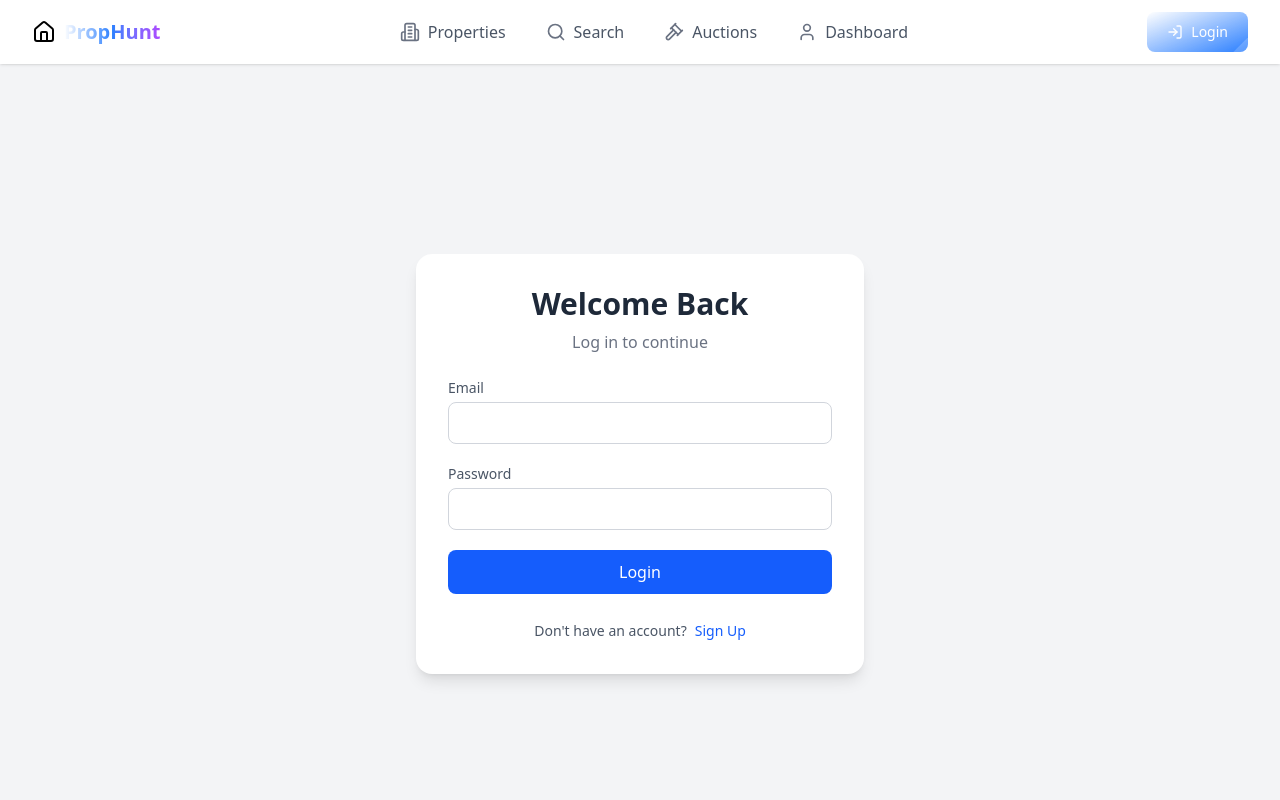
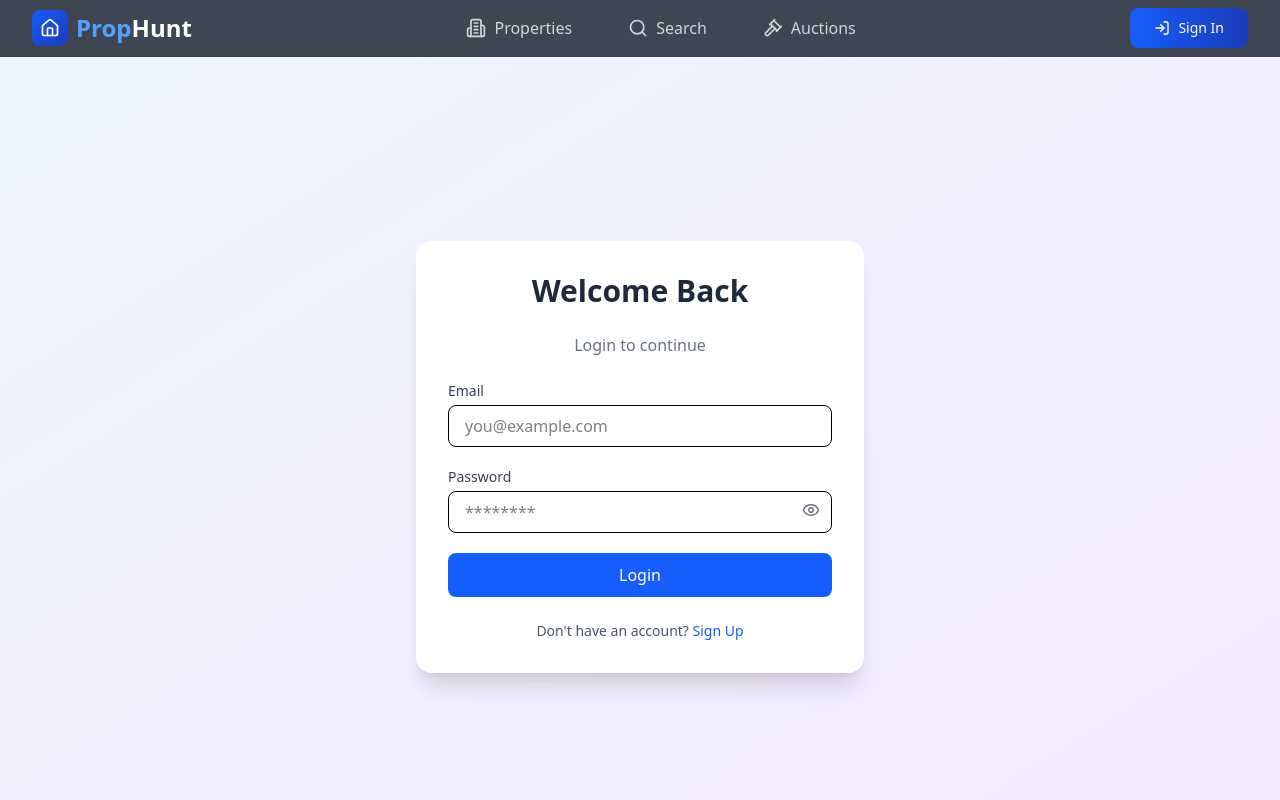
Before and after one commit to MohitSingh250/PropHunt, a React (Vite) app: page /login in a window 1280 px wide. Shown: the top 800 px of the page. Built offline with nearby package versions, Linux system fonts and the light colour scheme.

Commit message:
completed capstone part

```diff
--- a/src/components/Navbar.jsx
+++ b/src/components/Navbar.jsx
@@ -1,84 +1,130 @@
+import React, { useEffect, useState, useRef } from 'react';
 import { Link } from 'react-router-dom';
-import { Home, Search as SearchIcon, Gavel, User, LogIn, Building2 } from 'lucide-react';
+import { supabase } from '../supabase';
+import {
+  Home,
+  Search as SearchIcon,
+  Gavel,
+  User,
+  LogIn,
+  LogOut,
+  Building2,
+  ChevronDown,
+} from 'lucide-react';
 
 export function Navbar() {
+  const [user, setUser] = useState(null);
+  const [dropdownOpen, setDropdownOpen] = useState(false);
+  const dropdownRef = useRef(null);
+
+  useEffect(() => {
+    supabase.auth.getUser().then(({ data: { user } }) => setUser(user));
+
+    const { data: listener } = supabase.auth.onAuthStateChange((_, session) => {
+      setUser(session?.user || null);
+    });
+
+    const handleClickOutside = (e) => {
+      if (dropdownRef.current && !dropdownRef.current.contains(e.target)) {
+        setDropdownOpen(false);
+      }
+    };
+    document.addEventListener('mousedown', handleClickOutside);
+
+    return () => {
+      listener?.subscription.unsubscribe();
+      document.removeEventListener('mousedown', handleClickOutside);
+    };
+  }, []);
+
+  const handleLogout = async () => {
+    await supabase.auth.signOut();
+    setDropdownOpen(false);
+  };
+
   return (
-    <nav className="sticky top-0 z-50 bg-white/90 backdrop-blur-lg shadow-sm hover:shadow-md transition-shadow duration-300">
-      <div className="max-w-7xl mx-auto px-4 sm:px-6 lg:px-8">
-        <div className="flex items-center justify-between h-16">
-          <Link
-            to="/"
-            className="flex items-center gap-2 group"
-          >
-            <div className="relative">
-              <Home className="h-6 w-6 text-primary-500 group-hover:text-primary-600 transition-all duration-300 group-hover:scale-110" />
-              <div className="absolute inset-0 rounded-full bg-primary-100 opacity-0 group-hover:opacity-100 transition-opacity duration-300 -z-10" />
+    <nav className="sticky top-0 z-50 bg-gray-900/80 backdrop-blur-md border-b border-gray-700/50">
+      <div className="max-w-7l mx-auto px-4 sm:px-6 lg:px-8">
+        <div className="flex items-center justify-between h-14">
+          <Link to="/" className="flex items-center space-x-2 group">
+            <div className="p-2 bg-gradient-to-br from-blue-600 to-blue-800 rounded-lg transform group-hover:rotate-6 transition-all duration-300">
+              <Home className="h-5 w-5 text-white" />
             </div>
-            <span className="text-xl font-bold bg-gradient-to-r from-primary-500 via-blue-500 to-purple-500 bg-clip-text text-transparent group-hover:bg-gradient-to-r group-hover:from-primary-600 group-hover:via-blue-600 group-hover:to-purple-600 transition-all duration-500">
-              PropHunt
+            <span className="text-2xl font-bold text-white">
+              <span className="text-blue-400">Prop</span>Hunt
             </span>
           </Link>
 
-          <div className="hidden md:flex items-center space-x-10">
-            <Link
-              to="/properties"
-              className="nav-link relative group"
+          {/* Navigation Links */}
+          <div className="hidden md:flex items-center space-x-8">
+            <NavItem to="/properties" icon={<Building2 />} label="Properties" />
+            <NavItem to="/search" icon={<SearchIcon />} label="Search" />
+            <NavItem to="/auctions" icon={<Gavel />} label="Auctions" />
+          </div>
+
+          <div className="relative" ref={dropdownRef}>
+            {user ? (
+              <>
+                <button
+                  onClick={() => setDropdownOpen((prev) => !prev)}
+                  className="flex items-center gap-2 px-4 py-2 bg-gradient-to-br from-gray-800 to-gray-700 text-white rounded-full hover:shadow transition-all"
                 >
-              <div className="flex items-center gap-2">
-                <Building2 className="h-5 w-5 text-gray-500 group-hover:text-primary-500 transition-all" />
-                <span className="text-gray-600 group-hover:text-gray-900 font-medium">Properties</span>
-              </div>
-              <div className="absolute bottom-0 left-0 h-0.5 bg-primary-500 w-0 group-hover:w-full transition-all duration-300 origin-left" />
-            </Link>
-
-            <Link
-              to="/search"
-              className="nav-link relative group"
-            >
-              <div className="flex items-center gap-2">
-                <SearchIcon className="h-5 w-5 text-gray-500 group-hover:text-primary-500 transition-all" />
-                <span className="text-gray-600 group-hover:text-gray-900 font-medium">Search</span>
-              </div>
-              <div className="absolute bottom-0 left-0 h-0.5 bg-primary-500 w-0 group-hover:w-full transition-all duration-300 origin-left" />
-            </Link>
-
-            <Link
-              to="/auctions"
-              className="nav-link relative group"
-            >
-              <div className="flex items-center gap-2">
-                <Gavel className="h-5 w-5 text-gray-500 group-hover:text-primary-500 transition-all" />
-                <span className="text-gray-600 group-hover:text-gray-900 font-medium">Auctions</span>
-              </div>
-              <div className="absolute bottom-0 left-0 h-0.5 bg-primary-500 w-0 group-hover:w-full transition-all duration-300 origin-left" />
-            </Link>
-
+                  <User className="h-5 w-5" />
+                  <ChevronDown className="h-4 w-4" />
+                </button>
+                {dropdownOpen && (
+                  <div className="absolute right-0 mt-2 w-48 bg-white rounded-xl shadow-lg ring-1 ring-gray-200 z-50">
                     <Link
                       to="/dashboard"
-              className="nav-link relative group"
+                      onClick={() => setDropdownOpen(false)}
+                      className="flex items-center px-4 py-2 text-sm text-gray-700 hover:bg-gray-100"
                     >
-              <div className="flex items-center gap-2">
-                <User className="h-5 w-5 text-gray-500 group-hover:text-primary-500 transition-all" />
-                <span className="text-gray-600 group-hover:text-gray-900 font-medium">Dashboard</span>
+                      <User className="h-4 w-4 mr-2" />
+                      Dashboard
+                    </Link>
+                    <button
+                      onClick={handleLogout}
+                      className="flex w-full items-center px-4 py-2 text-sm text-red-600 hover:bg-red-50"
+                    >
+                      <LogOut className="h-4 w-4 mr-2" />
+                      Logout
+                    </button>
                   </div>
-              <div className="absolute bottom-0 left-0 h-0.5 bg-primary-500 w-0 group-hover:w-full transition-all duration-300 origin-left" />
-            </Link>
-          </div>
-
+                )}
+              </>
+            ) : (
               <Link
                 to="/login"
-            className="relative inline-flex items-center px-5 py-2.5 overflow-hidden text-sm font-medium text-white rounded-lg group bg-gradient-to-br from-primary-500 to-blue-500 hover:from-primary-600 hover:to-blue-600 transition-all duration-300 hover:shadow-lg hover:-translate-y-0.5"
+                className="relative inline-flex items-center px-6 py-2.5 overflow-hidden text-sm font-medium text-white rounded-lg group"
               >
-            <span className="relative z-10 flex items-center">
-              <LogIn className="h-4 w-4 mr-2 transition-transform group-hover:translate-x-1" />
-              Login
+                <span className="absolute inset-0 bg-gradient-to-r from-blue-600 to-blue-800 rounded-lg"></span>
+                <span className="absolute right-0 -bottom-0 w-8 h-20 -mb-8 -mr-2 transition-all duration-500 transform rotate-45 translate-x-12 group-hover:-translate-x-40 bg-white/20"></span>
+                <span className="relative z-10 flex items-center space-x-2">
+                  <LogIn className="h-4 w-4" />
+                  <span>Sign In</span>
                 </span>
-            <span className="absolute right-0 -bottom-0 w-8 h-32 -mb-8 -mr-2 transition-all duration-500 transform rotate-45 translate-x-12 group-hover:-translate-x-40 bg-white/20"></span>
               </Link>
+            )}
+          </div>
         </div>
       </div>
     </nav>
   );
 }
 
+function NavItem({ to, icon, label }) {
+  return (
+    <Link
+      to={to}
+      className="relative px-3 py-2 text-gray-300 hover:text-white transition-colors duration-200 group"
+    >
+      <div className="flex items-center space-x-2">
+        {React.cloneElement(icon, { className: 'h-5 w-5' })}
+        <span>{label}</span>
+      </div>
+      <div className="absolute bottom-0 left-1/2 h-0.5 w-0 bg-blue-500 group-hover:w-full transition-all duration-300 origin-center -translate-x-1/2" />
+    </Link>
+  );
+}
+
 export default Navbar;
--- a/src/pages/Home.jsx
+++ b/src/pages/Home.jsx
@@ -14,35 +14,47 @@ export function HomePage() {
     <div className="bg-white">
       {/* Hero Section */}
       <section className="relative h-screen flex items-center justify-center overflow-hidden">
-        <div className="absolute inset-0 bg-[url('https://images.unsplash.com/photo-1564013799919-ab600027ffc6?ixlib=rb-4.0.3&ixid=M3wxMjA3fDB8MHxwaG90by1wYWdlfHx8fGVufDB8fHx8fA%3D%3D&auto=format&fit=crop&w=3270&q=80')] bg-cover bg-center">
-          <div className="absolute inset-0 bg-gradient-to-t from-white via-white/70 to-transparent"></div>
+  <div className="absolute inset-0 bg-[url('https://images.unsplash.com/photo-1564013799919-ab600027ffc6?ixlib=rb-4.0.3&ixid=M3wxMjA3fDB8MHxwaG90by1wYWdlfHx8fGVufDB8fHx8fA%3D%3D&auto=format&fit=crop&w=3270&q=80')] bg-cover bg-center bg-fixed">
+    <div className="absolute inset-0 bg-gradient-to-t from-gray-900/90 via-gray-900/50 to-gray-900/30"></div>
   </div>
 
   <div className="container relative z-10 px-4 text-center">
     <motion.h1
       initial={{ opacity: 0, y: 20 }}
       animate={{ opacity: 1, y: 0 }}
-            className="text-4xl md:text-6xl font-bold text-gray-900 mb-6"
+      className="text-4xl md:text-6xl lg:text-7xl font-bold text-white mb-6 leading-tight"
     >
-            Discover <span className="text-blue-600">Exceptional</span> Properties
+      Discover <span className="text-transparent bg-clip-text bg-gradient-to-r from-blue-400 to-blue-600">Exceptional</span> Properties
     </motion.h1>
 
     <motion.p
       initial={{ opacity: 0, y: 20 }}
       animate={{ opacity: 1, y: 0 }}
       transition={{ delay: 0.1 }}
-            className="text-xl md:text-2xl text-gray-600 mb-8 max-w-3xl mx-auto"
+      className="text-xl md:text-2xl text-gray-300 mb-10 max-w-3xl mx-auto font-light"
     >
-            Premium real estate auctions featuring luxury homes, commercial properties, and unique investments
+      Premium real estate auctions featuring luxury homes, commercial properties, and unique investment opportunities worldwide
     </motion.p>
 
     <motion.div
       initial={{ opacity: 0, y: 20 }}
       animate={{ opacity: 1, y: 0 }}
       transition={{ delay: 0.2 }}
-            className="max-w-md mx-auto"
+      className="max-w-2xl mx-auto"
     >
       <SearchBar />
+    </motion.div>
+
+    <motion.div
+      initial={{ opacity: 0 }}
+      animate={{ opacity: 1 }}
+      transition={{ delay: 0.3 }}
+      className="flex justify-center gap-4 mt-12"
+    >
+      <button className="px-8 py-3 bg-gradient-to-r from-blue-600 to-blue-800 text-white font-medium rounded-lg hover:shadow-xl hover:shadow-blue-500/20 transition-all duration-300 hover:-translate-y-1">
+        View Auctions
+      </button>
+
     </motion.div>
   </div>
 
@@ -50,12 +62,43 @@ export function HomePage() {
     initial={{ opacity: 0 }}
     animate={{ opacity: 1 }}
     transition={{ delay: 1 }}
-          className="absolute bottom-8 left-1/2 -translate-x-1/2 animate-bounce"
+    className="absolute bottom-8 left-1/2 -translate-x-1/2"
   >
-          <div className="h-8 w-5 rounded-full border-2 border-gray-900 flex justify-center">
-            <div className="h-1 w-1 bg-gray-900 rounded-full mt-1"></div>
+    <div className="flex flex-col items-center">
+      <span className="text-sm text-gray-300 mb-2">Scroll Down</span>
+      <div className="h-10 w-6 rounded-3xl border-2 border-blue-400 flex justify-center relative">
+        <motion.div
+          animate={{
+            y: [0, 12, 0],
+          }}
+          transition={{
+            duration: 1.5,
+            repeat: Infinity,
+            repeatType: "loop",
+          }}
+          className="h-2 w-1 bg-blue-400 rounded-full absolute top-2"
+        ></motion.div>
+      </div>
     </div>
   </motion.div>
+
+  {/* Floating stats */}
+  <div className="absolute bottom-10 right-10 hidden lg:block">
+    <div className="grid grid-cols-3 gap-4 text-white">
+      <div className="bg-white/10 backdrop-blur-sm p-4 rounded-lg text-center border border-white/10">
+        <div className="text-2xl font-bold text-blue-400">10K+</div>
+        <div className="text-xs uppercase tracking-wider">Properties</div>
+      </div>
+      <div className="bg-white/10 backdrop-blur-sm p-4 rounded-lg text-center border border-white/10">
+        <div className="text-2xl font-bold text-blue-400">95%</div>
+        <div className="text-xs uppercase tracking-wider">Success Rate</div>
+      </div>
+      <div className="bg-white/10 backdrop-blur-sm p-4 rounded-lg text-center border border-white/10">
+        <div className="text-2xl font-bold text-blue-400">$5B+</div>
+        <div className="text-xs uppercase tracking-wider">Transactions</div>
+      </div>
+    </div>
+  </div>
 </section>
 
       {/* Featured Properties */}
--- a/src/pages/Login.jsx
+++ b/src/pages/Login.jsx
@@ -1,94 +1,144 @@
 import { useState } from 'react';
+import { useNavigate } from 'react-router-dom';
 import { supabase } from '../supabase';
-import { useNavigate } from 'react-router-dom';
+import { Eye, EyeOff } from 'lucide-react';
 
-export function Login() {
+export default function Login() {
   const [isLogin, setIsLogin] = useState(true);
   const [form, setForm] = useState({ email: '', password: '' });
   const [error, setError] = useState('');
+  const [success, setSuccess] = useState('');
   const [loading, setLoading] = useState(false);
+  const [showPassword, setShowPassword] = useState(false);
   const navigate = useNavigate();
+
+  const handleChange = (e) => {
+    setForm((prev) => ({ ...prev, [e.target.name]: e.target.value }));
+  };
 
   const handleSubmit = async (e) => {
     e.preventDefault();
     setError('');
+    setSuccess('');
     setLoading(true);
 
     try {
-      const result = isLogin
-        ? await supabase.auth.signInWithPassword(form)
-        : await supabase.auth.signUp(form);
+      const { data, error } = isLogin
+        ? await supabase.auth.signInWithPassword({
+            email: form.email,
+            password: form.password,
+          })
+        : await supabase.auth.signUp({
+            email: form.email,
+            password: form.password,
+          });
 
-      if (result.error) throw result.error;
+      console.log('Auth Result:', data);
 
-      if (result.data.session) {
-        navigate('/dashboard');
+      if (error) {
+        if (error.message.toLowerCase().includes('invalid login credentials')) {
+          setError('Invalid email or password.');
+        } else if (error.message.toLowerCase().includes('email not confirmed')) {
+          setError('Please confirm your email before logging in.');
+        } else {
+          setError(error.message);
+        }
+        return;
+      }
+
+      if (data.session) {
+        setSuccess('Login successful!');
+        setTimeout(() => navigate('/dashboard'), 1000);
+      } else if (data.user && !data.session) {
+        setSuccess('Signup successful! Please check your email to confirm your account.');
       }
     } catch (err) {
-      setError(err.message || 'Something went wrong');
+      console.error('Unexpected error:', err);
+      setError('Something went wrong. Please try again.');
     } finally {
       setLoading(false);
     }
   };
 
   return (
-    <div className="min-h-screen bg-gray-100 flex items-center justify-center px-4">
-      <div className="w-full max-w-md bg-white p-8 rounded-2xl shadow-lg">
-        <h2 className="text-3xl font-bold text-center text-gray-800 mb-2">
+    <div className="min-h-screen flex items-center justify-center bg-gradient-to-br from-blue-50 to-purple-100 px-4">
+      <div className="w-full max-w-md bg-white shadow-xl rounded-2xl p-8 space-y-6">
+        <h2 className="text-3xl font-semibold text-center text-gray-800">
           {isLogin ? 'Welcome Back' : 'Create an Account'}
         </h2>
-        <p className="text-center text-gray-500 mb-6">
-          {isLogin ? 'Log in to continue' : 'Sign up to get started'}
+        <p className="text-center text-gray-500">
+          {isLogin ? 'Login to continue' : 'Sign up to get started'}
         </p>
 
-        {error && <p className="text-red-600 text-sm text-center mb-4">{error}</p>}
+        {error && (
+          <div className="bg-red-100 text-red-700 px-4 py-2 rounded-lg text-sm">
+            {error}
+          </div>
+        )}
+        {success && (
+          <div className="bg-green-100 text-green-700 px-4 py-2 rounded-lg text-sm">
+            {success}
+          </div>
+        )}
 
         <form onSubmit={handleSubmit} className="space-y-5">
           <div>
-            <label className="block mb-1 text-sm text-gray-600">Email</label>
+            <label className="block text-sm font-medium text-gray-700 mb-1">Email</label>
             <input
               type="email"
+              name="email"
               value={form.email}
-              onChange={(e) => setForm({ ...form, email: e.target.value })}
-              className="w-full px-4 py-2 border border-gray-300 rounded-lg focus:outline-none focus:ring-2 focus:ring-blue-500"
+              onChange={handleChange}
+              placeholder="you@example.com"
               required
+              className="w-full px-4 py-2 border rounded-lg focus:outline-none focus:ring-2 focus:ring-blue-500"
             />
           </div>
+
           <div>
-            <label className="block mb-1 text-sm text-gray-600">Password</label>
+            <label className="block text-sm font-medium text-gray-700 mb-1">Password</label>
+            <div className="relative">
               <input
-              type="password"
+                type={showPassword ? 'text' : 'password'}
+                name="password"
                 value={form.password}
-              onChange={(e) => setForm({ ...form, password: e.target.value })}
-              className="w-full px-4 py-2 border border-gray-300 rounded-lg focus:outline-none focus:ring-2 focus:ring-blue-500"
+                onChange={handleChange}
+                placeholder="********"
                 required
+                className="w-full px-4 py-2 border rounded-lg pr-10 focus:outline-none focus:ring-2 focus:ring-blue-500"
               />
+              <button
+                type="button"
+                onClick={() => setShowPassword((prev) => !prev)}
+                className="absolute right-3 top-2.5 text-gray-500 hover:text-gray-800"
+              >
+                {showPassword ? <EyeOff size={18} /> : <Eye size={18} />}
+              </button>
+            </div>
           </div>
 
           <button
             type="submit"
             disabled={loading}
-            className="w-full bg-blue-600 hover:bg-blue-700 text-white font-medium py-2.5 rounded-lg transition-all duration-200"
+            className="w-full bg-blue-600 hover:bg-blue-700 text-white font-medium py-2.5 rounded-lg transition"
           >
             {loading ? 'Processing...' : isLogin ? 'Login' : 'Sign Up'}
           </button>
         </form>
 
-        <div className="text-center mt-6">
-          <span className="text-sm text-gray-600">
-            {isLogin ? "Don't have an account?" : 'Already have an account?'}
-          </span>
+        <div className="text-center">
+          <p className="text-sm text-gray-600">
+            {isLogin ? "Don't have an account?" : 'Already have an account?'}{' '}
             <button
               type="button"
-            className="ml-2 text-blue-600 hover:underline text-sm font-medium"
-            onClick={() => setIsLogin(!isLogin)}
+              onClick={() => setIsLogin((prev) => !prev)}
+              className="text-blue-600 hover:underline font-medium"
             >
               {isLogin ? 'Sign Up' : 'Login'}
             </button>
+          </p>
         </div>
       </div>
     </div>
   );
 }
-
-export default Login;
```
Lines whose indentation alone changed are shown as unchanged.
